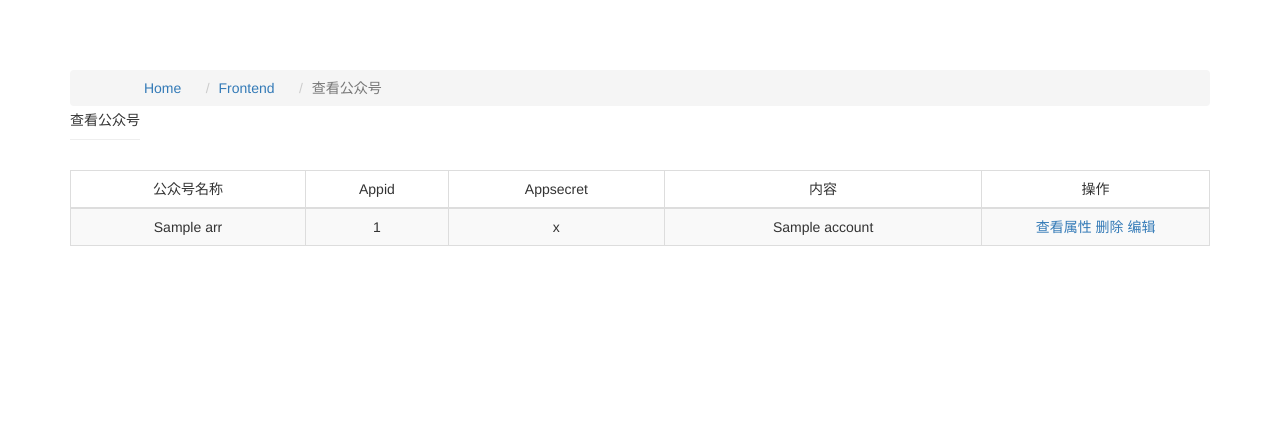
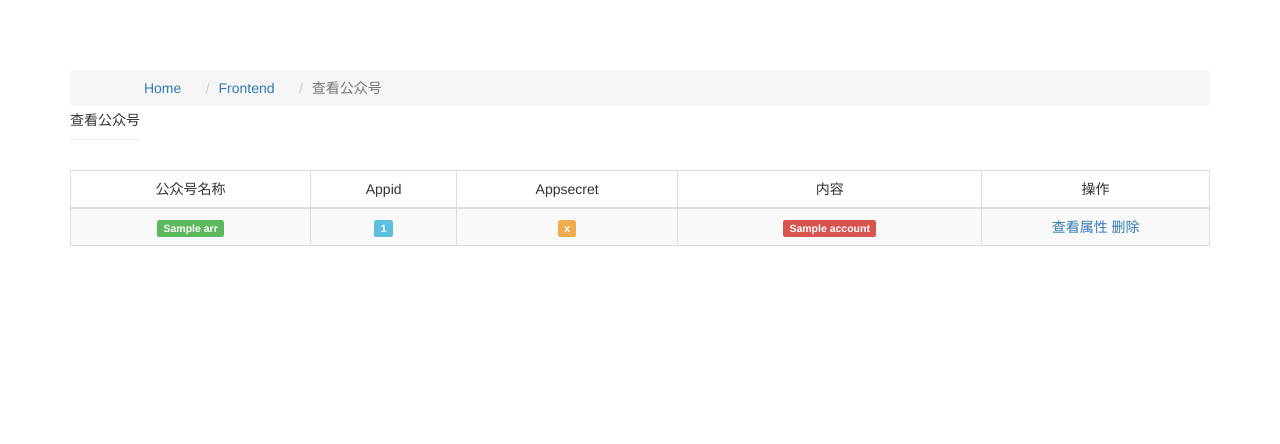
Before and after one commit to chenxuewei/WeDo, a Yii app: template views/Administration/show.php in a window 1280 px wide. Shown: the top 444 px of the page. Run offline with PHP 8.4 and a stand-in for Yii, Linux system fonts and the light colour scheme; the template is opened without the code that fills it: most values are stand-ins (such as "Sample title", 1, 10 or a date in 2020); data that the repository does not hold is empty; some libraries are stand-ins or nearby versions.

Commit message:
修改公众号展示页面的错误

```diff
--- a/views/Administration/show.php
+++ b/views/Administration/show.php
@@ -33,14 +33,14 @@
                     <?php foreach ($arr as $k => $v): ?>
                         <tr>
 
-                            <td align="center"><?= $v['aname'] ?></td>
-                            <td align="center"><?= $v['appid'] ?></td>
-                            <td align="center"><?= $v['appsecret'] ?></td>
-                            <td align="center"><?= $v['account'] ?></td>
+                            <td align="center"><span class="label label-sm label-success"><?= $v['aname'] ?></span></td>
+                            <td align="center"><span class="label label-sm label-info"><?= $v['appid'] ?></span></td>
+                            <td align="center"><span class="label label-sm label-warning"><?= $v['appsecret'] ?>   </span></td>
+                            <td align="center"><span class="label label-sm label-danger"><?= $v['account'] ?></span></td>
                             <td align="center">
                                 <a href="?r=administration/attribute&aid=<?php echo $v['aid'] ?>" >查看属性</a>
-                                <a href="javascript:void(0)" onclick="fun1(<?php echo $v['aid'] ?>)" >删除</a>
-                                <a href="?r=administration/save&aid=<?php echo $v['aid'] ?>" >编辑</a>
+                                <a href="javascript:void(0)" onclick="fun1(<?php echo $v['aid'] ?>)" class="fa fa-trash-o" >删除</a>
+                                <a href="?r=administration/save&aid=<?php echo $v['aid'] ?>" class="fa fa-edit" ></a>
                             </td>
 
                         </tr>
```
